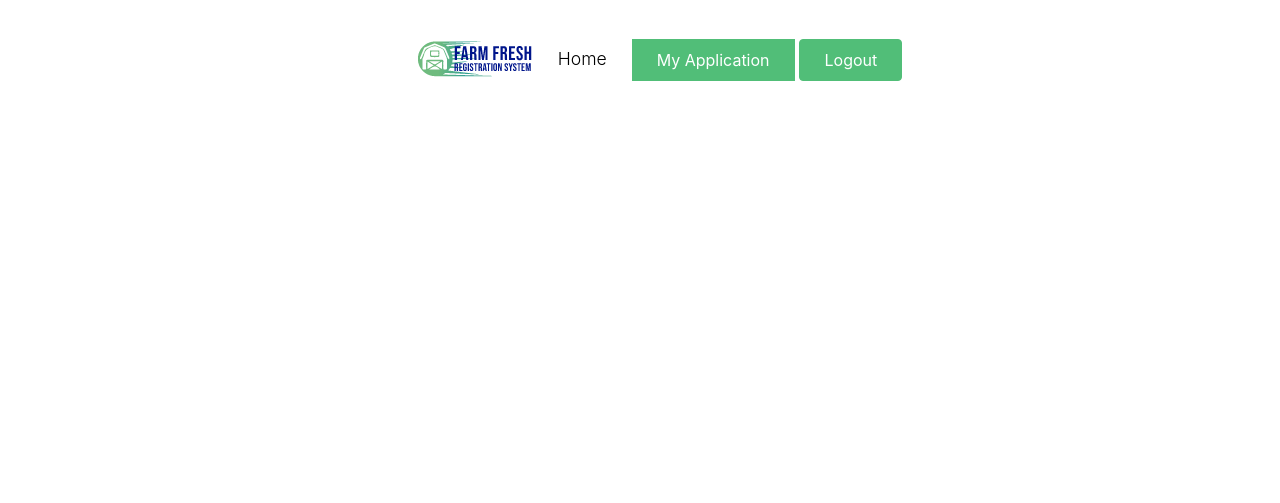
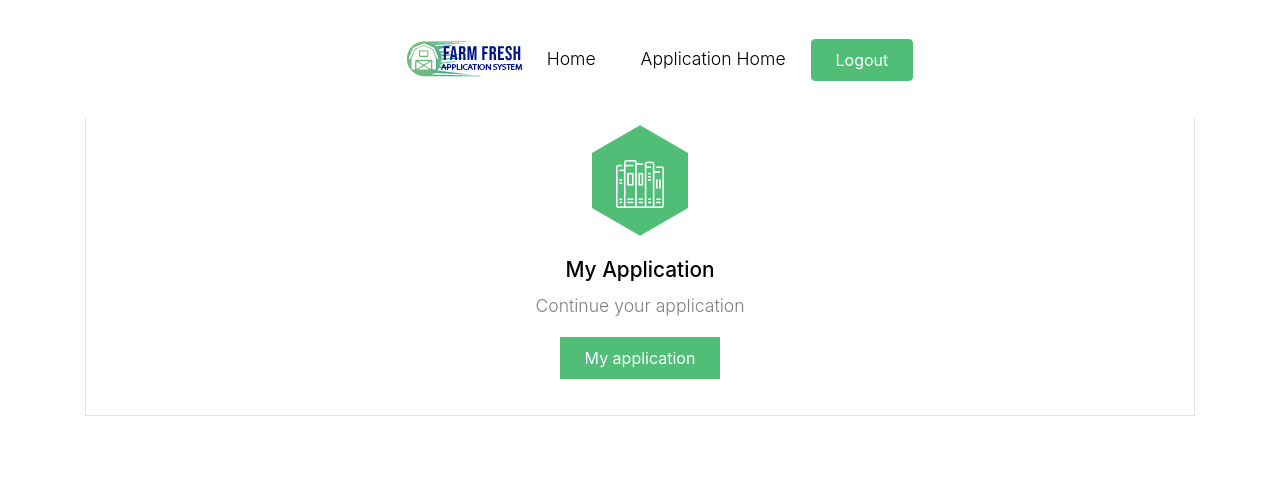
Before and after one commit to RyanFisk2/admissions_webapp, a PHP site: page / in a window 1280 px wide. Shown: the top 503 px of the page. Run offline with PHP 8.4, Linux system fonts and the light colour scheme; a user stored in the database is signed in; some web fonts are replaced.

Commit message:
Need to style/fix layout

```diff
--- a/APPS/css/style.css
+++ b/APPS/css/style.css
@@ -26,6 +26,11 @@ h1, h2, h3, h4, h5,
 
 .border-2 {
   border-width: 2px; }
+
+.content {
+	margin: 0 auto;
+	margin-top: 63.94px;
+}
 
 .text-black {
   color: #000 !important; }
@@ -846,7 +851,7 @@ h1, h2, h3, h4, h5,
   left: 0;
   margin: 0 auto;
   z-index: 1;
-  margin-top: -33.94px;
+  margin-top: 63.94px;
   background: #ccc; }
   .feature-1 .icon-wrapper > span, .person .icon-wrapper > span {
     width: 96px;
--- a/APPS/includes/header.php
+++ b/APPS/includes/header.php
@@ -4,7 +4,7 @@
 <style>
 
   .stick-wrapper {
-    position: fixed;
+    position: relative;
 
   }
 
@@ -51,14 +51,18 @@
               <ul class="site-menu main-menu js-clone-nav mr-auto d-none d-lg-block">
                 <li>
                   <div class="site-logo">
-                  <a href="home.php" class="d-block">
-                    <img src="images/logo.png" alt="Image" class="img-fluid">
+                  <a href="index.php" class="d-block">
+                    <img src="img/apps_logo.png" alt="Image" class="img-fluid">
                   </a>
                   </div>
                 </li>
                 <li>
-                  <a href="index.php" class="nav-link text-left">Home</a>
-                </li>
+		  <a href="../ADS/Webpages/superindex.php" class="nav-link text-left">Home</a>
+		</li>
+		<li>
+		  <a href="index.php" class="nav-link text-left">Application Home</a>
+		</li>
+
 			<?php
 
 				if(!(isset($_SESSION))){
@@ -69,7 +73,7 @@
 				if (isset ($_SESSION['p_level'])) {
 					switch ($_SESSION['p_level']) {
 						case 7:
-							echo "<button class='small btn btn-primary px-4 py-2 rounded-0' id='appForm' onclick='loadForm(\"application.php\")'>My Application</button";
+							//echo "<button class='small btn btn-primary px-4 py-2 rounded-0' id='appForm' onclick='loadForm(\"application.php\")'>My Application</button";
 							echo "  ";
 							break;
 
@@ -85,7 +89,7 @@
 								  <a href="grades.php" class="nav-link text-left">Grades</a>
 								</li>
 							';*/
-							echo"<button class='small btn btn-primary px-4 py-2 rounded-0' onclick='loadForm(\"applicants.php\")'>Review Applicants</button>";
+							//echo"<button class='small btn btn-primary px-4 py-2 rounded-0' onclick='loadForm(\"applicants.php\")'>Review Applicants</button>";
 							break;
 						case 5:
 							echo '
@@ -112,7 +116,7 @@
 								  <a href="transcript.php" class="nav-link text-left">Transcripts</a>
 								</li>
 ';*/
-							echo"<button class='small btn btn-primary px-4 py-2 rounded-0' onclick='loadForm(\"applicants.php\")'>Review Applicants</button>";
+							//echo"<button class='small btn btn-primary px-4 py-2 rounded-0' onclick='loadForm(\"applicants.php\")'>Review Applicants</button>";
 							break;
 						case 1:
 							echo '
--- a/APPS/includes/logout.php
+++ b/APPS/includes/logout.php
@@ -5,7 +5,7 @@
 	if (isset($_SESSION["id"])) {
 		$_SESSION = array();
 		session_destroy();
-		header('Location: ' . '../index.php');
+		header('Location: ' . '../../ADS/Webpages/superindex.php');
 	}
 	if(isset($_POST["back"])) {
 	 // Redirect them to the login page
--- a/APPS/index.php
+++ b/APPS/index.php
@@ -12,14 +12,56 @@
 	// $_SESSION["userID"] = 44444444;
 ?>
 
-<body>
+<body data-spy="scroll" data-target=".site-navbar-target" data-offset="300">
 <style>
 	.content { margin: 200px; }
 </style>
 
 	<div id="content">
 	<?php
-		require_once('home.php');
+		if($_SESSION['acc_type'] == 7){
+
+			?>
+			<div class="site-section">
+			<div class="container">
+			<div class="feature-1 border">
+
+				<div class="icon-wrapper bg-primary">
+					<span class="flaticon-books-1 text-white"></span>
+				</div>
+
+				<div class="feature-1-content">
+					<h2>My Application</h2>
+					<p>Continue your application</p>
+					<p><button class="btn btn-primary px-4 py-2 rounded-0" onclick="loadForm('application.php')">My application</button></p>
+				</div>
+			</div>
+			</div>
+			</div>
+		<?php
+		}else if ($_SESSION['acc_type'] < 5) {
+
+			?>
+			<div class="site-section">
+			<div class="row">
+			<div class="col">
+			<div class="feature-1 border">
+
+				<div class="icon-wrapper bg-primary">
+					<span class="flaticon-books-1 text-white"></span>
+				</div>
+
+				<div class="feature-1-content">
+					<h2>Review Applicants</h2>
+					<p>Review Current Applicants and Submit Review</p>
+					<p><button class="btn btn-primary px-4 py-2 rounded-0" onclick="loadForm('applicants.php')">Review Applicants</button></p>
+				</div>
+			</div>
+			</div>
+			</div>
+			</div>
+		<?php
+		}
 	    ?>
 	</div>
 
--- a/APPS/interfaces/recommendations.php
+++ b/APPS/interfaces/recommendations.php
@@ -25,7 +25,7 @@
 		$query .= $_SESSION["applicationID"] . ")";
 		$letter_id = try_insert($dbc, $query, "Added letter writer to database.");
 
-		$url = ROOT_URL . "/recommendation.php?id=" . $letter_id;
+		$url = "http://gwupyterhub.seas.gwu.edu/~sp20DBp2-DB_Team/DB_Team/APPS/recommendation.php?id=" . $letter_id;
 		$msg = 'An applicant has requested that you write them a letter of recommendation. Please submit it <a href="' . $url . '">here</a>. Do not share your link with anyone.<br><br>';
 
 		$header = "From: no-reply@gwupyterhub.seas.gwu.edu\r\n";
--- a/APPS/js/application.js
+++ b/APPS/js/application.js
@@ -366,7 +366,7 @@ function submitFormElement(url, form) {
 		console.log("attempting to submit", form, "to", url);
 		serializedData = form.serialize()
 		//console.log(serializedData);
-		if (serializedData != "" && !form.hasClass("template")) {
+		if (serializedData != "") {
 			console.log("posting data", serializedData, "to", url);
 			$.ajax({
 				type: "POST",
--- a/APPS/reviewForms/letters.php
+++ b/APPS/reviewForms/letters.php
@@ -19,7 +19,7 @@
 			$letterResult = mysqli_query($dbc, $letterQuery);
 			require_once('../includes/reviewHeader.php');
 
-			$fID = $_SESSION['id'];
+			$fID = $_SESSION['user_id'];
 
 
 		?>
@@ -73,7 +73,7 @@
 
 	<?php
 		echo"<button class='btn btn-primary' onclick='loadForm(\"./reviewForms/priorDegrees.php?applicationID=$applicationID\")'>Back</button>";
-		if($_SESSION['p_level'] == 4) echo"<button class='btn btn-primary' onclick='loadForm(\"./reviewForms/recDecision.php?applicationtID=$applicationID\")'>Next</button>";
+		if($_SESSION['p_level'] == 4) echo"<button class='btn btn-primary' onclick='loadForm(\"./reviewForms/recDecision.php?applicationID=$applicationID\")'>Next</button>";
 		else echo "<button class='btn btn-primary' onclick='loadForm(\"./reviewForms/facultyReviews.php?applicationID=$applicationID\")'Next</button>";
 	?>
 </html>
--- a/APPS/reviewForms/recDecision.php
+++ b/APPS/reviewForms/recDecision.php
@@ -10,7 +10,7 @@
 		$dbc = mysqli_connect(DB_HOST, DB_USER, DB_PASSWORD, DB_NAME);
 
 		$applicationID = $_GET['applicationID'];
-		$query = "SELECT userID FROM application_form WHERE applicationID = '$applicationID'";
+		$query = "SELECT userID FROM application_form WHERE applicationID = $applicationID";
 
 		$result = mysqli_query($dbc, $query);
 		$info = mysqli_fetch_array($result);
@@ -26,7 +26,7 @@
 <body>
 
 	<h2 align="center">Recommended Decision</h2>
-<?php echo"<form method='post' action='./reviewForms/submitRecommendation.php?applicantID=$applicantID'>"; ?>
+	<form method="post" action="./reviewForms/submitRecommendation.php?applicantID=<?php echo $applicantID; ?>">
 
 		<label for="reject">Reject</label>
 		<input type="radio" name="rating" id="reject" value="0">
@@ -53,6 +53,7 @@
 		<button name="submit" class="btn btn-primary">Submit</button>
 	</form>
 
+
 </body>
 
 </html>
--- a/APPS/reviewForms/submitDecision.php
+++ b/APPS/reviewForms/submitDecision.php
@@ -5,7 +5,7 @@
         <?php
                 session_start();
 
-                $fID = $_SESSION['id'];
+                $fID = $_SESSION['user_id'];
 
                 require_once('../includes/connectvars.php');
                 $dbc = mysqli_connect(DB_HOST, DB_USER, DB_PASSWORD, DB_NAME);
--- a/APPS/reviewForms/submitLetterRating.php
+++ b/APPS/reviewForms/submitLetterRating.php
@@ -4,7 +4,7 @@
 	//echo"in submit letter ";
 	session_start();
 
-	$fID = $_SESSION['userID'];
+	$fID = $_SESSION['user_id'];
 	require_once('../includes/connectvars.php');
 	$dbc = mysqli_connect(DB_HOST, DB_USER, DB_PASSWORD, DB_NAME);
 
--- a/APPS/reviewForms/submitRecommendation.php
+++ b/APPS/reviewForms/submitRecommendation.php
@@ -5,7 +5,7 @@
 	<?php
 		session_start();
 
-		$fID = $_SESSION['id'];
+		$fID = $_SESSION['user_id'];
 
 		require_once('../includes/connectvars.php');
 		$dbc = mysqli_connect(DB_HOST, DB_USER, DB_PASSWORD, DB_NAME);
```
Also changed, not shown: APPS/applicants.php (+4 -4 lines), APPS/img/apps_logo.png (added).
